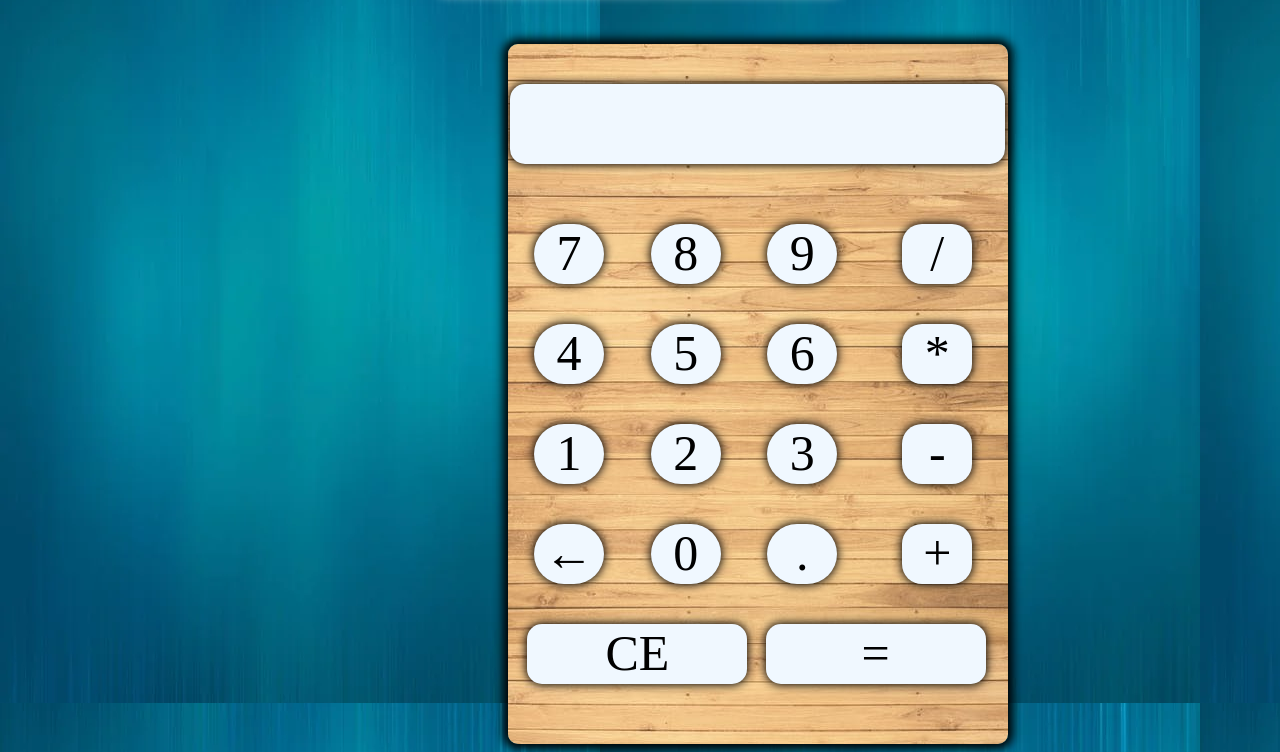
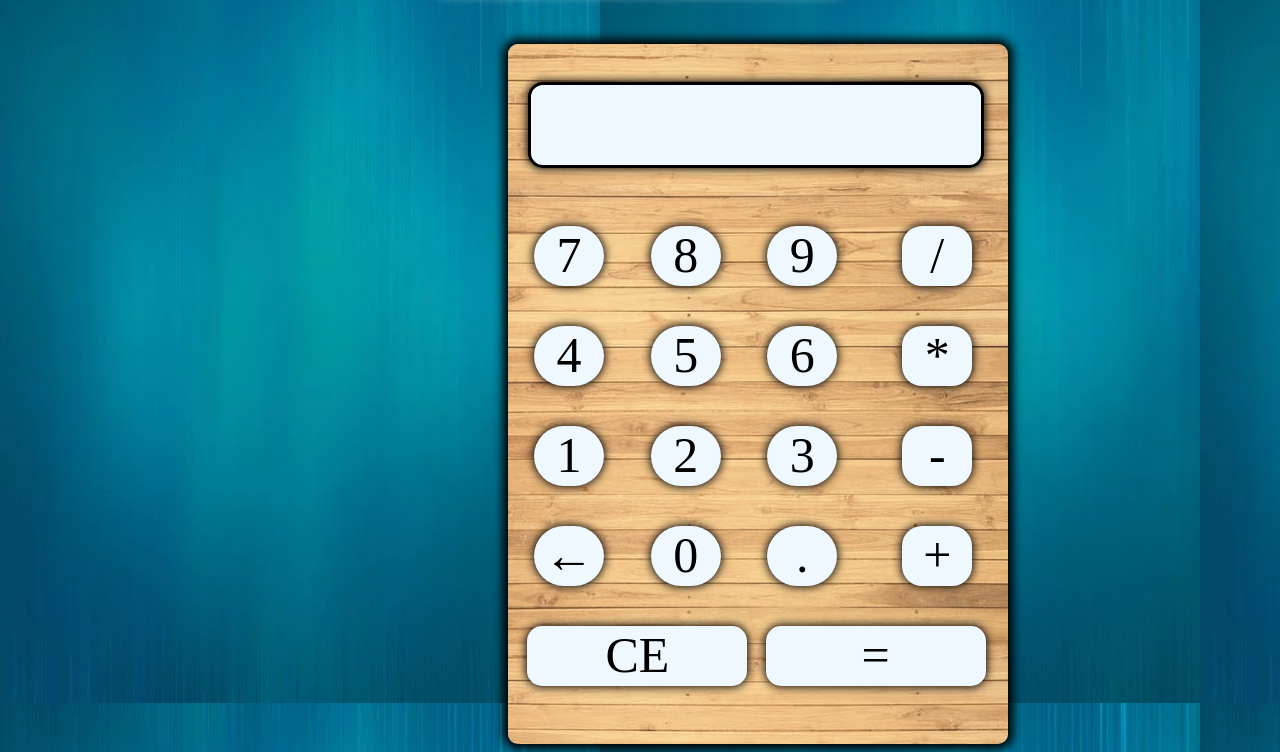
Before and after one commit to Mohammedriyas0712/Calculator_js-project, a plain HTML site: page index.html in a window 1280 px wide. Shown: the part 98-850 px from the top of the page. Drawn offline with Linux system fonts and the light colour scheme.

Commit message:
Add files via upload

```diff
--- a/style.css
+++ b/style.css
@@ -34,9 +34,9 @@ h1{
 }
 #input{
     height: 80px;
-    width: 495px;
-    /* border: 2px solid; */
-    margin-left: 2px;
+    width: 450px;
+    border: 3px solid;
+    margin-left: 20px;
     background-color: aliceblue;
     box-shadow: 0px 0px 10px 1px;
     border-radius: 15px;
```
